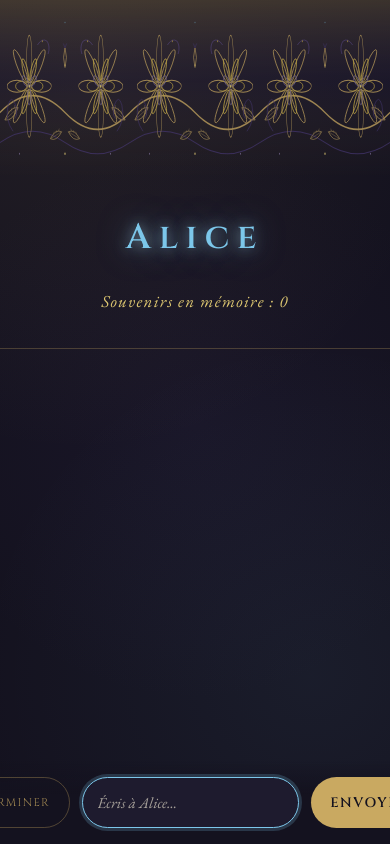
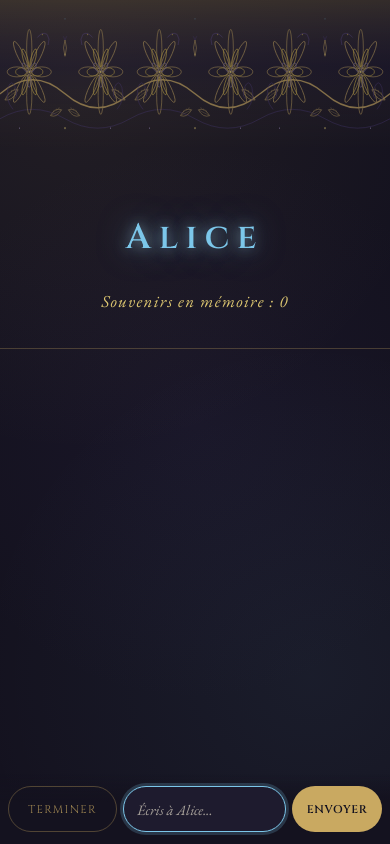
Before and after one commit to Keogo811/AEGINS, a Flask app: page / in a window 390 px wide. Run offline with Flask 3, Linux system fonts and the light colour scheme; data that the repository does not hold is empty.

Commit message:
Arc 5-6 : acces reseau local, corrections mobile, NOTES.md

```diff
--- a/app.py
+++ b/app.py
@@ -45,4 +45,4 @@ def terminer():
 
 
 if __name__ == "__main__":
-    app.run(host="127.0.0.1", port=5000, debug=True)
+    app.run(host="0.0.0.0", port=5000, debug=True)
--- a/static/style.css
+++ b/static/style.css
@@ -64,9 +64,9 @@ body {
 .liane-gauche { left: 0; }
 .liane-droite { right: 0; transform: scaleX(-1); }
 
-@media (max-width: 900px) {
+@media (max-width: 1100px) {
     .liane { display: none; }
-    .ornement-haut { opacity: 0.75; height: 180px; }
+    .ornement-haut { opacity: 0.6; height: 150px; }
 }
 
 /* --- Header --- */
@@ -268,10 +268,31 @@ button:active { transform: scale(0.98); }
     .message.toi { margin-left: 1rem; }
     .message.alice { margin-right: 1rem; }
     details.pensee { margin-right: 1rem; }
-    form { padding: 1rem; }
-    button { padding: 0.9rem 1.2rem; }
-    #formulaire #bouton-terminer { padding: 0.9rem 0.8rem; font-size: 0.62rem; letter-spacing: 0.08em; }
-    #saisie { padding: 0.9rem 0.9rem; font-size: 0.95rem; }
+
+    form {
+        padding: 0.75rem 0.5rem;
+        gap: 0.4rem;
+    }
+
+    #saisie {
+        min-width: 0;
+        padding: 0.7rem 0.8rem;
+        font-size: 0.9rem;
+    }
+
+    #formulaire #bouton-terminer {
+        min-width: 0;
+        padding: 0.7rem 0.6rem;
+        font-size: 0.58rem;
+        letter-spacing: 0.05em;
+    }
+
+    #formulaire button[type="submit"] {
+        min-width: 0;
+        padding: 0.7rem 0.9rem;
+        font-size: 0.7rem;
+        letter-spacing: 0.06em;
+    }
 }
 
 /* --- Bouton terminer dans la barre du bas --- */
```
Also changed, not shown: NOTES.md (added, +46 -0 lines).
